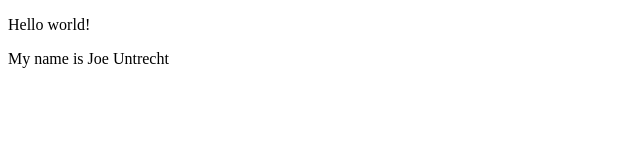
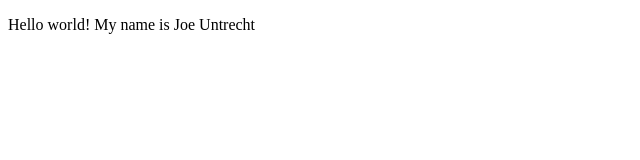
Before and after one commit to joeuntrecht/lis351-joeuntrecht.github.io, a plain HTML site: page index.html in a window 1280 px wide. Shown: the whole page, without its empty margins (0-640 px from the left). Drawn offline with Linux system fonts and the light colour scheme.

Commit message:
Add files via upload

```diff
--- a/index.html
+++ b/index.html
@@ -13,8 +13,7 @@
 
 	<body>
 
-		<p> Hello world! </p>
-        <p> My name is Joe Untrecht </p>
+		<p> Hello world! My name is Joe Untrecht</p>
 
 	</body>
 
```
